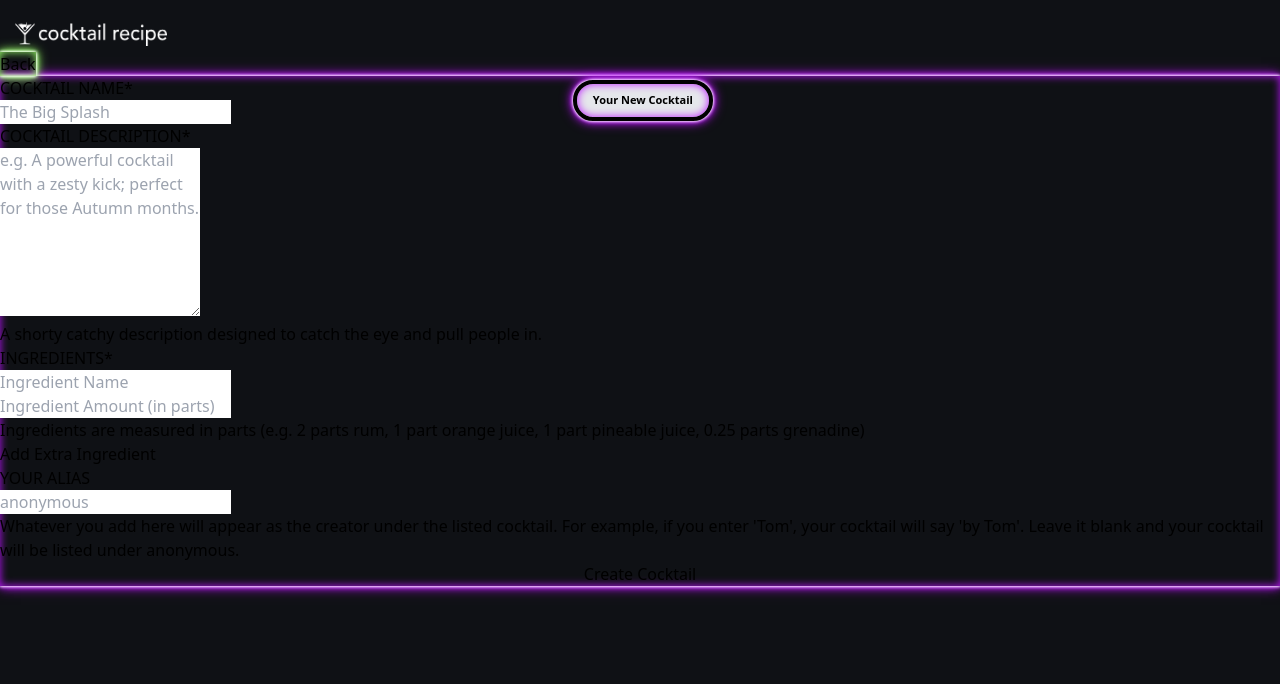
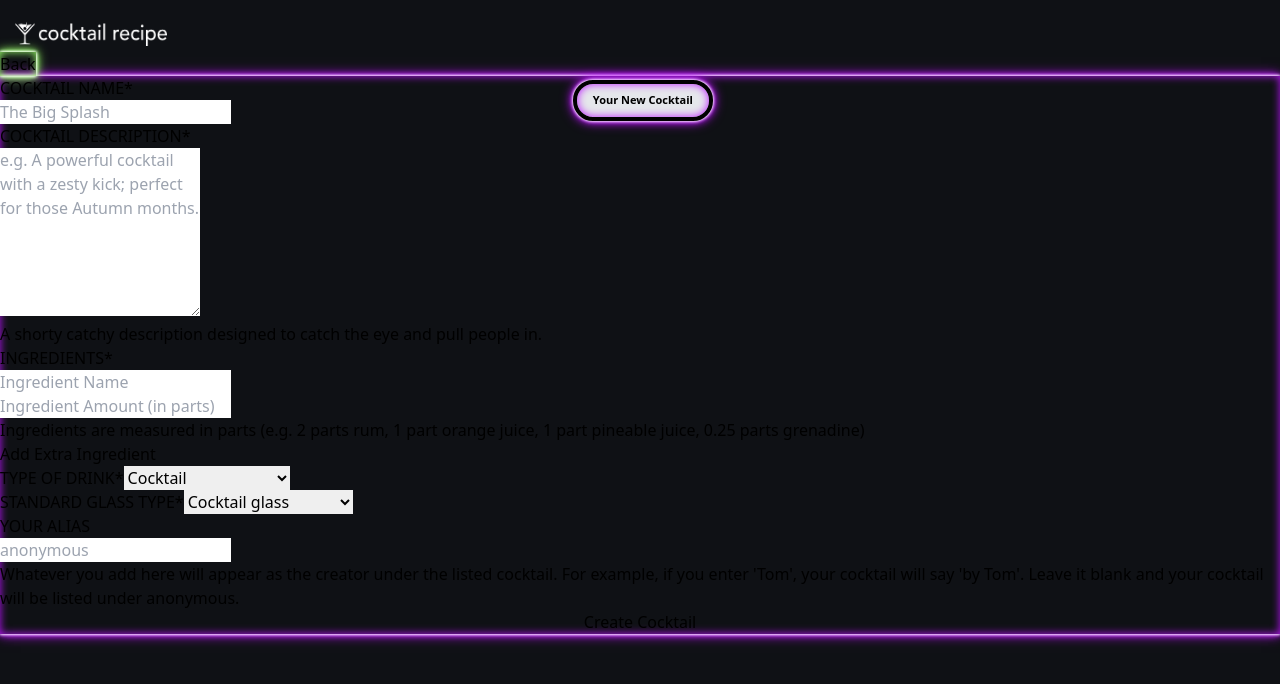
Before and after one commit to MaxAndreassen/CallFlow, a Next.js app: page /cocktails/create in a window 1280 px wide. Shown: the top 684 px of the page. Built offline with nearby package versions, Linux system fonts and the light colour scheme.

Commit message:
Updated create fields

```diff
--- a/pages/cocktails/create.tsx
+++ b/pages/cocktails/create.tsx
@@ -19,6 +19,8 @@ const CreateCocktail = () => {
     const [ingredients, setIngredients] = useState([] as Ingredient[]);
     const [owner, setOwner] = useState('');
     const [description, setDescription] = useState('');
+    const [category, setCategory] = useState('Cocktail');
+    const [glassType, setGlassType] = useState('Cocktail glass');
 
     const [error, setError] = useState('');
     const [message, setMessage] = useState('');
@@ -55,7 +57,7 @@ const CreateCocktail = () => {
         setLoading(false);
 
         // fields check
-        if (!name || !description || ingredients?.length < 1)
+        if (!name || !description || ingredients?.length < 1 || !category ||!glassType)
             return setError('Missing required fields');
 
         // post structure
@@ -64,7 +66,10 @@ const CreateCocktail = () => {
             name,
             owner: !owner ? 'anonymous' : owner,
             description,
-            ingredients
+            ingredients,
+            category,
+            glassType,
+            createdAt: new Date(),
         };
 
         setLoading(true);
@@ -215,7 +220,56 @@ const CreateCocktail = () => {
                                         </div>
 
                                         <div className="col-span-3 sm:col-span-3">
-                                            <label htmlFor="position" className="block text-sm font-medium  text-white">
+                                            <label htmlFor="category" className="block text-sm font-medium text-white">
+                                                TYPE OF DRINK*
+                                            </label>
+                                            <select
+                                                id="category"
+                                                name="category"
+                                                onChange={(e) => setCategory(e.target.value)}
+                                                autoComplete="category"
+                                                className="mt-1 block w-full py-2 px-3 border border-gray-300 bg-white rounded-md shadow-sm focus:outline-none focus:ring-yellow-500 focus:border-yellow-500 sm:text-sm"
+                                            >
+                                                <option>Cocktail</option>
+                                                <option>Punch / Party Drink</option>
+                                                <option>Shot</option>
+                                                <option>Beer</option>
+                                                <option>Wine</option>
+                                                <option>Shake</option>
+                                                <option>Soft Drink</option>
+                                                <option>Coffee / Tea</option>
+                                                <option>Ordinary Drink</option>
+                                                <option>Other/Unknown</option>
+                                            </select>
+                                        </div>
+
+                                        <div className="col-span-3 sm:col-span-3">
+                                            <label htmlFor="glassType" className="block text-sm font-medium text-white">
+                                                STANDARD GLASS TYPE*
+                                            </label>
+                                            <select
+                                                id="glassType"
+                                                name="glassType"
+                                                onChange={(e) => setGlassType(e.target.value)}
+                                                autoComplete="glassType"
+                                                className="mt-1 block w-full py-2 px-3 border border-gray-300 bg-white rounded-md shadow-sm focus:outline-none focus:ring-yellow-500 focus:border-yellow-500 sm:text-sm"
+                                            >
+                                                <option>Cocktail glass</option>
+                                                <option>Shot glass</option>
+                                                <option>Martini glass</option>
+                                                <option>Beer glass</option>
+                                                <option>Brandy snifter</option>
+                                                <option>Pitcher</option>
+                                                <option>Old-fashioned glass</option>
+                                                <option>Highball glass</option>
+                                                <option>Coffee mug</option>
+                                                <option>Tea cup</option>
+                                                <option>Other</option>
+                                            </select>
+                                        </div>
+
+                                        <div className="col-span-3 sm:col-span-3">
+                                            <label htmlFor="position" className="block text-sm font-medium text-white">
                                                 YOUR ALIAS
                                             </label>
                                             <div className="mt-1 flex rounded-md shadow-sm">
@@ -234,7 +288,7 @@ const CreateCocktail = () => {
                                         </div>
 
                                         <div className="mx-auto col-span-4">
-                                            {(!name || !description || ingredients?.length < 1) &&
+                                            {(!name || !description || ingredients?.length < 1 || !category || !glassType) &&
                                                 <button
                                                     type="button"
                                                     className="border-gray-400 text-lg my-3 inline-flex items-center px-4 py-2 border border-transparent rounded-md shadow-sm text-sm font-medium text-black focus:outline-none focus:ring-2 focus:ring-offset-2 focus:ring-yellow-500"
@@ -242,7 +296,7 @@ const CreateCocktail = () => {
                                                 >
                                                     <span className="text-gray-500" style={{ width: '100%' }}>Create Cocktail</span>
                                                 </button>}
-                                            {(name && description && ingredients?.length > 0) && <button
+                                            {(name && description && ingredients?.length > 0 && category && glassType) && <button
                                                 type="button"
                                                 className="hover:bg-lime-200 neon-box-green text-lg my-3 inline-flex items-center px-4 py-2 border border-transparent rounded-md shadow-sm text-sm font-medium text-white focus:outline-none focus:ring-2 focus:ring-offset-2 focus:ring-yellow-500"
                                                 style={{ width: '100%' }}
@@ -251,7 +305,7 @@ const CreateCocktail = () => {
                                                 {!loading && <span style={{ width: '100%' }}>Create Cocktail</span>}
                                                 {loading && <Loading></Loading>}
                                             </button>}
-                                            {error && <p className='text-red-500 text-center'>Your cocktail didn't mix properly :/ Try again?</p>}
+                                            {error && <p className='text-red-500 text-center'>Your drink didn't mix properly :/ Try again?</p>}
                                         </div>
                                     </div>
                                 </div>
```
